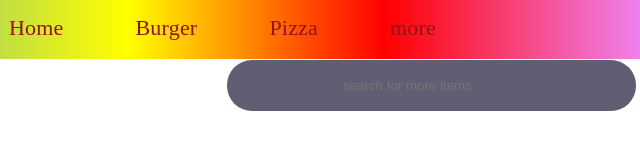
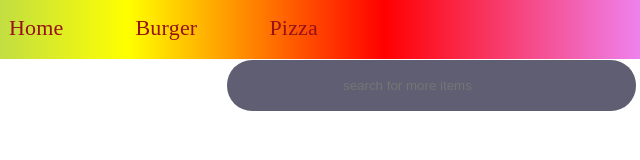
Before and after one commit to sudip31/April-Web-Fundamentals-Assignments, a plain HTML site: page April/Week4/Assignment_1/NavBar.html in a window 1280 px wide. Shown: the full height of the page, 640-1280 px from the left. Drawn offline with Linux system fonts and the light colour scheme.

Commit message:
Update NavBar.html

```diff
--- a/April/Week4/Assignment_1/NavBar.html
+++ b/April/Week4/Assignment_1/NavBar.html
@@ -96,7 +96,7 @@
                 <li><a href="#home">Home</a></li>
                 <li><a href="#burger">Burger</a></li>
                 <li><a href="#pizza">Pizza</a></li>
-                <li><a href="">more</a></li>
+<!--                 <li><a href="">more</a></li> -->
                 <!-- <li><a href="#chicken">Chicken</a></li> -->
                 <div class="search">
                     <input type="text" class="search" id="search" placeholder="search for more items">
```
